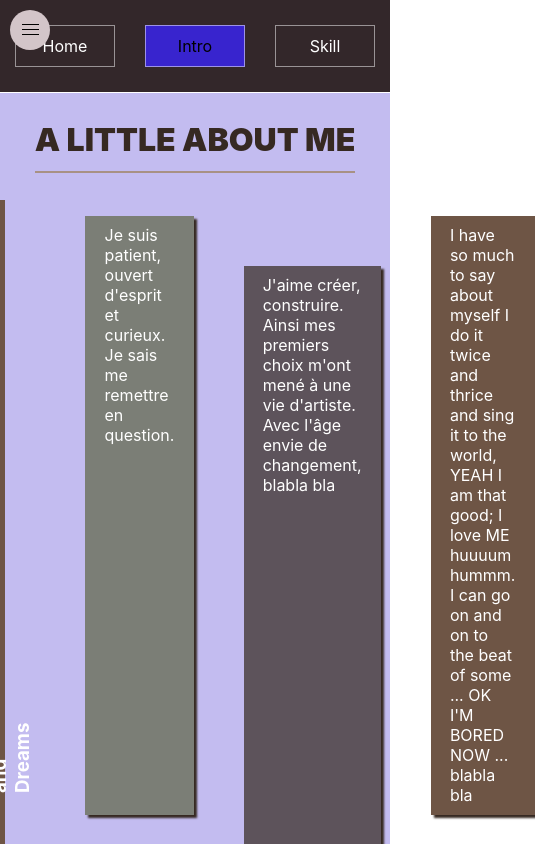
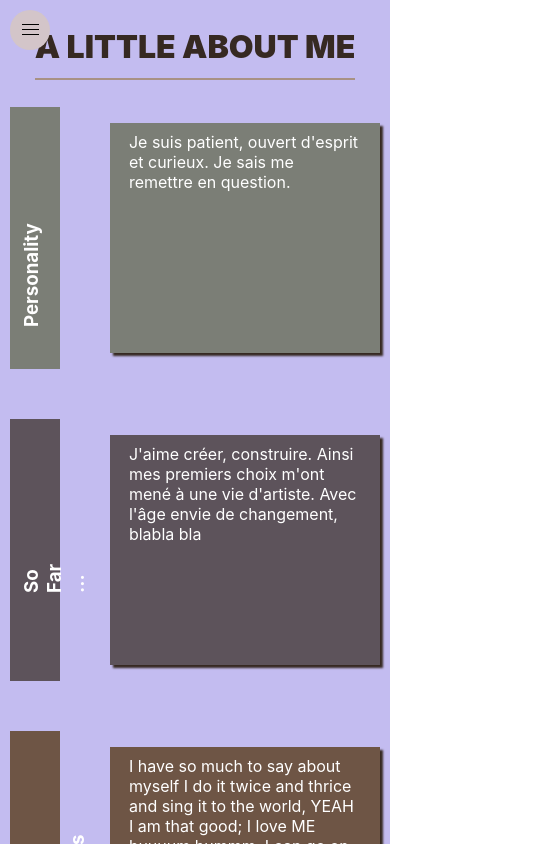
Before and after one commit to gitSushi/portfolio-black-white-version, a React (Create React App) app: page /intro in a window 390 px wide. Shown: the top 844 px of the page, 535 px wide, since content can reach past the window. Built offline with nearby package versions, Linux system fonts and the light colour scheme; a web font is replaced by a local one.

Commit message:
further tweaked the navbar

```diff
--- a/src/App.css
+++ b/src/App.css
@@ -15,27 +15,36 @@
 
 .App {
   text-align: center;
+  position: relative;
 }
 
 .page {
   position: absolute;
-  top: var(--wide-page-offset);
+  top: 0;
   left: 0;
   right: 0;
-  height: calc(100vh - var(--wide-page-offset));
+  height: 100vh;
 }
 
 /* NAV */
-.nav {
-  padding: 25px 0;
+.nav-container {
+  position: absolute;
+  top: 0;
+  left: 0;
+  right: 0;
   background-color: var(--brownish);
-  margin-bottom: 15px;
-}
-.menu-active {
-  display: none;
+  transition: top 2s;
+  z-index: 1;
 }
 
-.nav a {
+.nav {
+  display: flex;
+  justify-content: center;
+  flex-wrap: wrap;
+  padding: 25px 0;
+}
+
+.link-container a {
   display: inline-block;
   width: 100px;
   text-align: center;
@@ -47,7 +56,7 @@
   color: white;
 }
 
-.nav a.active {
+.link-container a.active {
   background-color: #3824ce;
   color: #000;
 }
@@ -73,7 +82,7 @@
 }
 
 .toggle-menu {
-  display: none;
+  opacity: 0;
   position: absolute;
   top: 0.6em;
   left: 0.6em;
@@ -81,10 +90,8 @@
   height: 40px;
   border-radius: 50%;
   background: #d3c5c9;
-}
-
-.toggle-menu:hover {
-  cursor: pointer;
+  transition: opacity 2s;
+  z-index: 10;
 }
 
 .toggle-menu-button {
@@ -96,25 +103,20 @@
   height: 1px;
   background-color: currentColor;
 }
-
-.toggle-menu-button:before {
+.toggle-menu-button:before,
+.toggle-menu-button:after {
   content: "";
   position: absolute;
-  top: -5px;
   left: 0;
   width: 17px;
   height: 1px;
   background-color: currentColor;
 }
-
+.toggle-menu-button:before {
+  top: -5px;
+}
 .toggle-menu-button:after {
-  content: "";
-  position: absolute;
   top: 5px;
-  left: 0;
-  width: 17px;
-  height: 1px;
-  background-color: currentColor;
 }
 
 @media (orientation: landscape) and (max-width: 812px) {
@@ -124,18 +126,30 @@
 }
 
 @media (max-width: 812px) {
-  /* .page {
+  .page {
     top: 0;
-    height: 100vh;
-  } */
-  /* .nav {
-    display: none;
-  } */
-  /* .menu-active {
-    display: none;
-  } */
+  }
+  .nav-container {
+    top: -195px;
+  }
+  .nav {
+    margin-bottom: 0;
+  }
+  .menu-active {
+    top: 0;
+  }
+
+  .nav .link-container {
+    width: 100%;
+  }
+  .nav .link-container:not(:last-child) {
+    margin-bottom: 0.5em;
+  }
 
   .toggle-menu {
-    display: block;
+    opacity: 1;
+  }
+  .toggle-menu:hover {
+    cursor: pointer;
   }
 }
--- a/src/App.js
+++ b/src/App.js
@@ -9,23 +9,34 @@ import Intro from "./components/intro/Intro";
 import Skill from "./components/skills/Skill";
 
 class App extends React.Component {
-  toggleMenu(){
-    // const nav = document.querySelector('.nav');
-    // nav.classList.toggle('menu-active');
+  toggleMenu() {
+    const nav = document.querySelector(".nav-container");
+    nav.classList.toggle("menu-active");
   }
   render() {
     return (
       <div className="App">
+        <div className="toggle-menu" onClick={this.toggleMenu}>
+          <div className="toggle-menu-button"></div>
+        </div>
+        <div className="nav-container">
           <div className="nav">
+            <div className="link-container">
               <NavLink exact to="/" activeClassName="active">
                 Home
               </NavLink>
+            </div>
+            <div className="link-container">
               <NavLink to="/intro" activeClassName="active">
                 Intro
               </NavLink>
+            </div>
+            <div className="link-container">
               <NavLink to="/skill" activeClassName="active">
                 Skill
               </NavLink>
+            </div>
+          </div>
         </div>
         <Route
           render={({ location }) => (
@@ -40,9 +51,6 @@ class App extends React.Component {
             </TransitionGroup>
           )}
         />
-        <div className="toggle-menu" onClick={this.toggleMenu}>
-          <div className="toggle-menu-button"></div>
-        </div>
       </div>
     );
   }
--- a/src/components/home/Home.css
+++ b/src/components/home/Home.css
@@ -3,7 +3,7 @@
 }
 
 .photo {
-  height: calc(100vh - var(--wide-page-offset));
+  height: 100vh;
   background: url("../../images/IMG_0204.JPG");
   background-size: 120%;
   background-position-y: 60%;
@@ -33,10 +33,10 @@ h1 {
     top: var(--page-offset);
   } */
   .home-page {
-    height: 100vh;
+    /* height: 100vh; */
   }
   .photo {
-    height: calc(100vh - var(--page-offset));
+    /* height: 100vh; */
     background-size: 100%;
   }
   h1 {
@@ -55,7 +55,7 @@ h1 {
     background-repeat: no-repeat;
   } */
   .photo {
-    height: 100vh;
+    /* height: 100vh; */
     background-size: 238%;
     background-position: 65% 0%;
     justify-content: center;
@@ -63,7 +63,7 @@ h1 {
     background-repeat: no-repeat;
   }
   h1 {
-    margin: 0;
+    margin: var(--wide-page-offset) 0 0;
     font-size: 64px;
     text-indent: 0;
   }
--- a/src/components/intro/Intro.css
+++ b/src/components/intro/Intro.css
@@ -2,6 +2,7 @@
 
 .intro-page {
   background: var(--opa3-blue);
+  /* margin-top: 93px; */
   --rock: #7b7e76;
   --grey: #5d535b;
   --terra: #6e5545;
@@ -87,3 +88,39 @@ h2 {
   margin: 20px 0 0;
   color: var(--dark-terra);
 }
+
+@media (max-width: 812px) {
+  .intro-page {
+    height: inherit;
+  }
+  .grid-intro {
+    width: 95%;
+    display: grid;
+    grid-template-rows: repeat(2, 1fr 50px) 1fr;
+    grid-template-columns: repeat(2, 50px) 1fr;
+  }
+
+  .grid-intro > .grid-item:nth-child(1),
+  .grid-intro > .grid-item:nth-child(2) {
+    grid-row: 1 / 2;
+  }
+  .grid-intro > .grid-item:nth-child(3),
+  .grid-intro > .grid-item:nth-child(4) {
+    grid-row: 3 / 4;
+  }
+  .grid-intro > .grid-item:nth-child(5),
+  .grid-intro > .grid-item:nth-child(6) {
+    grid-row: 5 / 6;
+  }
+
+  .grid-intro > .grid-item:nth-child(1),
+  .grid-intro > .grid-item:nth-child(3),
+  .grid-intro > .grid-item:nth-child(5) {
+    grid-column: 1 / 2;
+  }
+  .grid-intro > .grid-item:nth-child(2),
+  .grid-intro > .grid-item:nth-child(4),
+  .grid-intro > .grid-item:nth-child(6) {
+    grid-column: 3 / 4;
+  }
+}
--- a/src/components/skills/Skill.css
+++ b/src/components/skills/Skill.css
@@ -1,3 +1,7 @@
+.skill-page {
+    margin-top: var(--wide-page-offset);
+}
+
 .title {
     font-family: sans-serif;
     font-size: 3em;
@@ -36,11 +40,13 @@
     .svg-container {
         width: 360px;
         height: 187.5px;
-        /* overflow: hidden; */
     }
 }
 
 @media (orientation: landscape) and (max-width: 812px){
+    .skill-page {
+        margin-top: 0;
+    }
     .svg-container {
         width: 551.04px;
         height: 287px;
--- a/src/components/skills/Skill.js
+++ b/src/components/skills/Skill.js
@@ -33,7 +33,7 @@ class Skill extends React.Component {
 
   render() {
     return (
-      <div className="page">
+      <div className="page skill-page">
         {/* width="960" height="500" */}
         <div className="svg-container">
         {/* style={{ border: "1px black solid" }} */}
```
Lines whose indentation alone changed are shown as unchanged.
